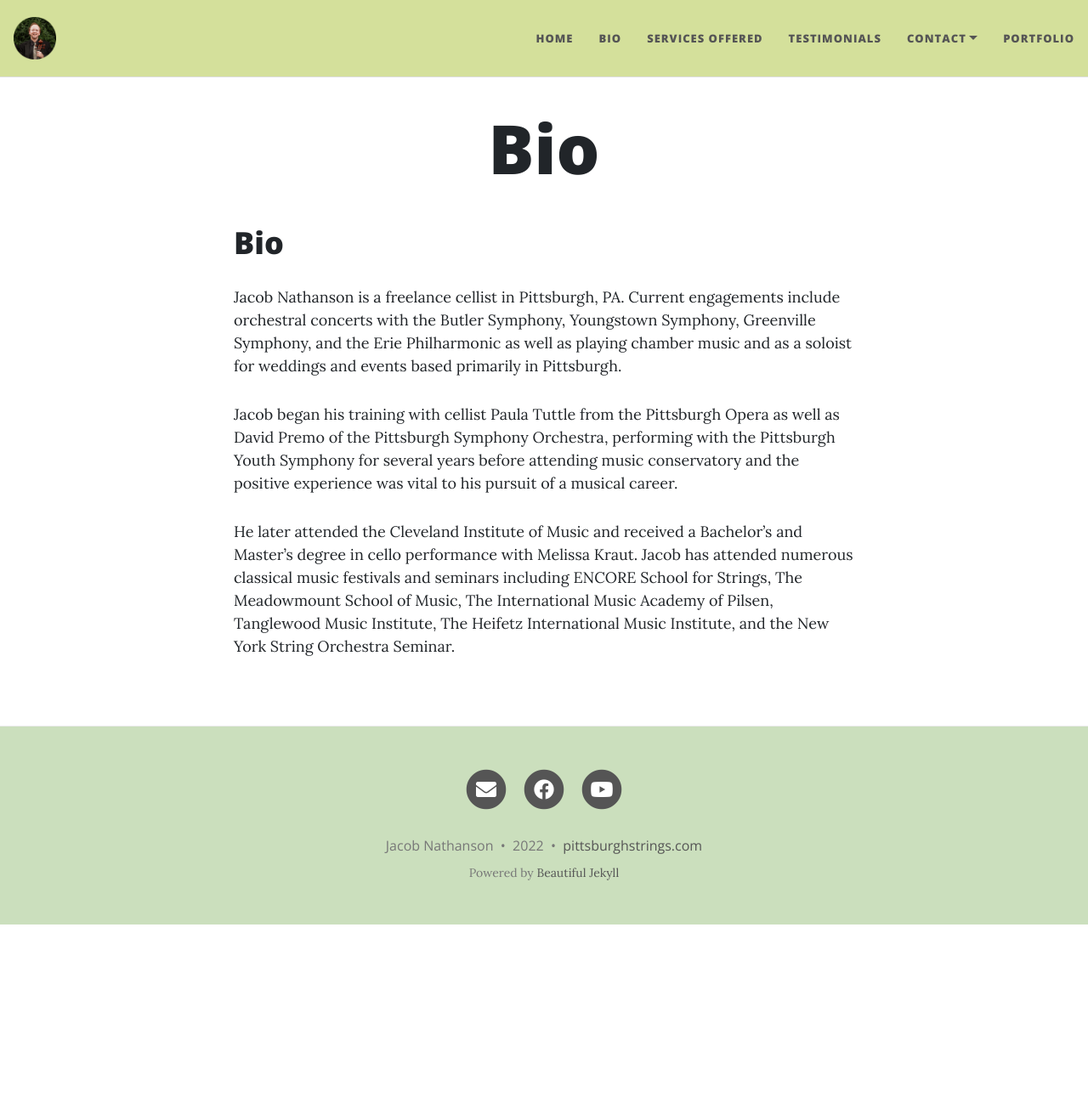
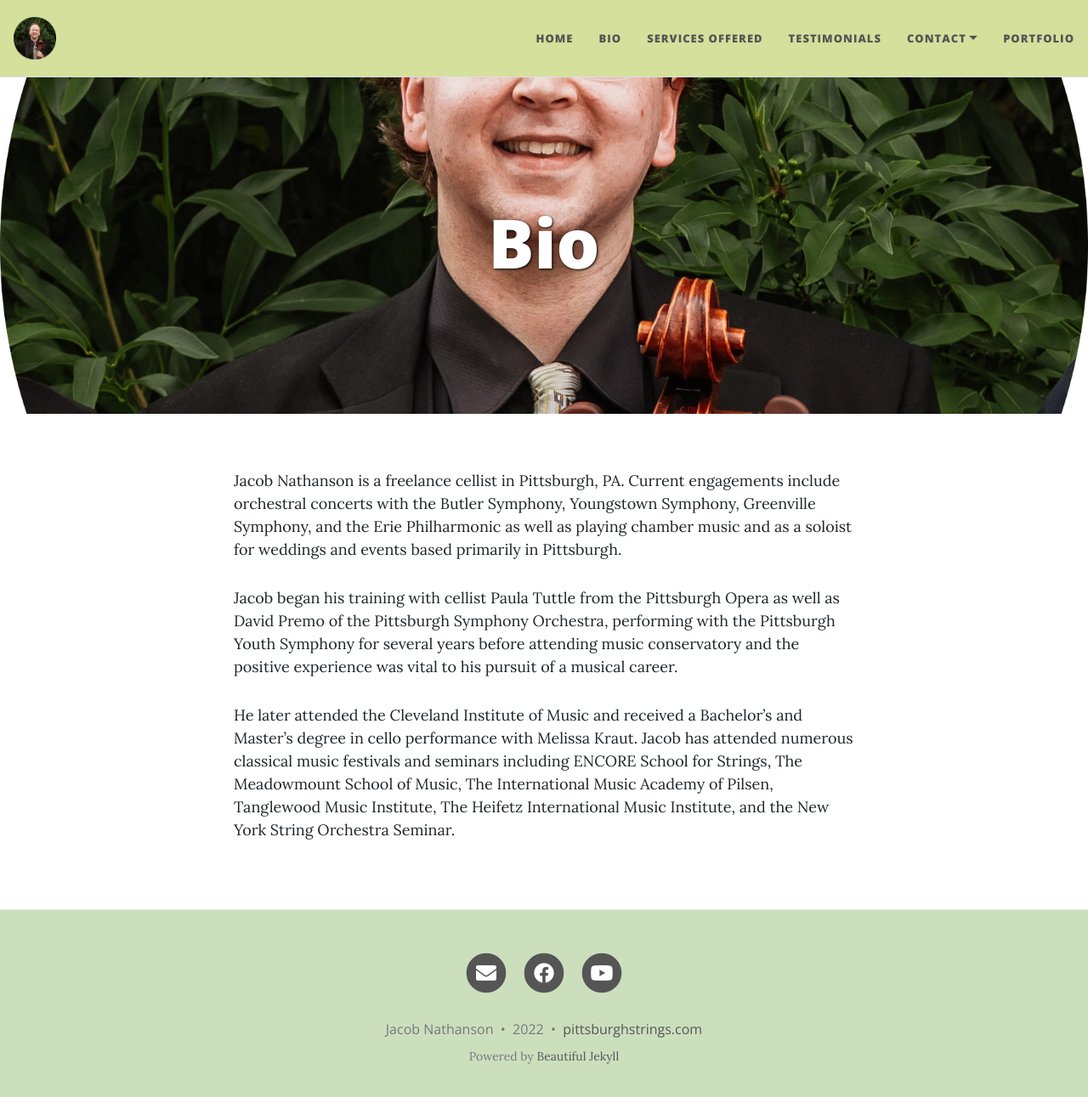
Before and after one commit to ben-nathanson/jake-nathanson-music, a Jekyll site: the page built from pages/bio.md, in a window 1280 px wide and 1304 px high. Shown: the top 1291 px of the window at 85% size. Built offline with Jekyll 4.4.1, drawn with Linux system fonts in a browser that asks for light colours; nearby versions of some CDN libraries.

Commit message:
Use large headshot in bio

```diff
--- a/pages/bio.md
+++ b/pages/bio.md
@@ -1,9 +1,9 @@
 ---
 layout: page
 title: Bio
+cover-img: assets/img/headshot.webp
 ---
 
-# Bio
 
 Jacob Nathanson is a freelance cellist in Pittsburgh, PA. Current engagements include orchestral concerts with the Butler Symphony, Youngstown Symphony, Greenville Symphony, and the Erie Philharmonic as well as playing chamber music and as a soloist for weddings and events based primarily in Pittsburgh.
 
```
